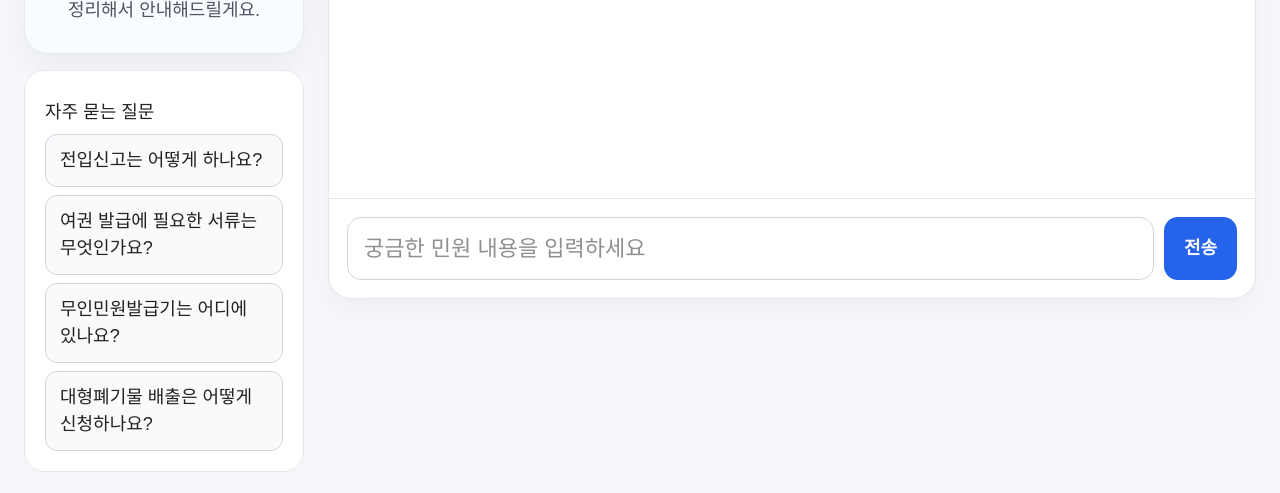
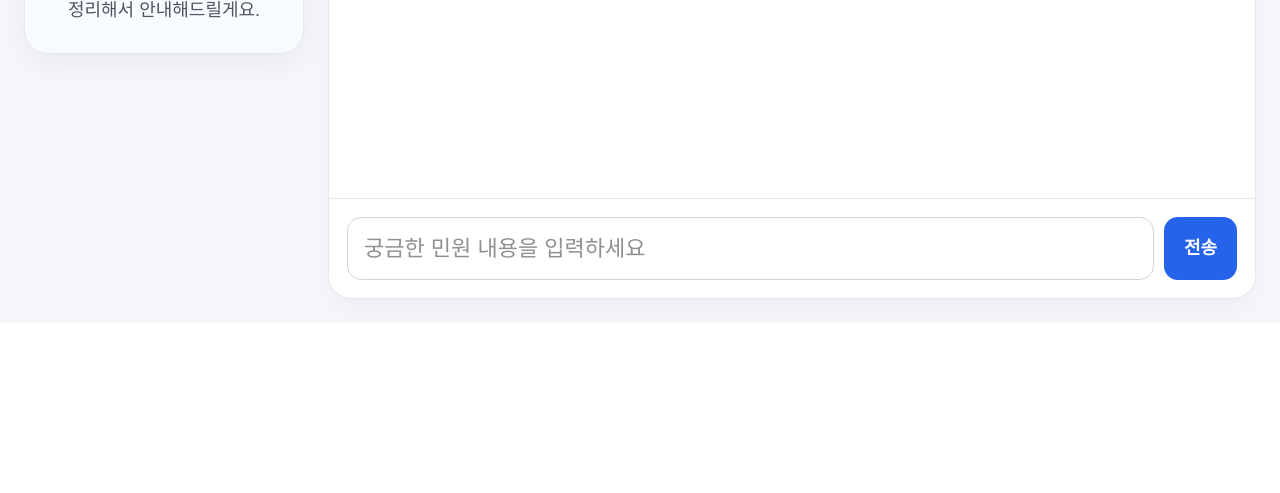
Before and after one commit to dainkim621/Saha_AI_Counselor, a React (Vite) app in the folder frontend/: page / in a window 1280 px wide. Shown: the part 1090-1583 px from the top of the page. After the commit the page ends 1413 px from the top, so only its background shows below. Built offline with nearby package versions, Linux system fonts and the light colour scheme.

Commit message:
refactor: 사용하지 않는 QuickMenu 컴포넌트 제거

```diff
--- a/frontend/src/App.tsx
+++ b/frontend/src/App.tsx
@@ -3,7 +3,6 @@ import "./App.css";
 
 import Header from "./components/Header";
 import MascotCard from "./components/MascotCard";
-import QuickMenu from "./components/QuickMenu";
 import ChatWindow from "./components/ChatWindow";
 import ChatInput from "./components/ChatInput";
 
@@ -121,10 +120,6 @@ function App() {
       <main className="main-layout">
         <section className="left-section">
           <MascotCard />
-          <QuickMenu
-            onSelect={sendMessage}
-            disabled={isLoading}
-          />
         </section>
 
         <section className="chat-section">
```
